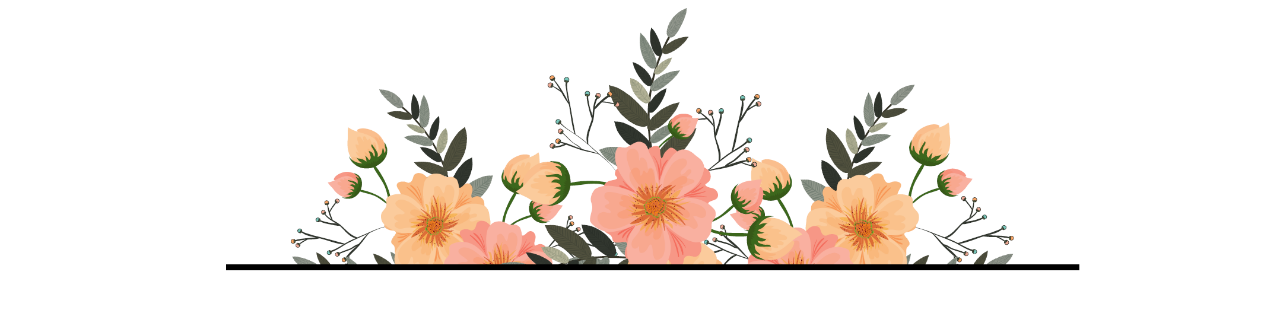
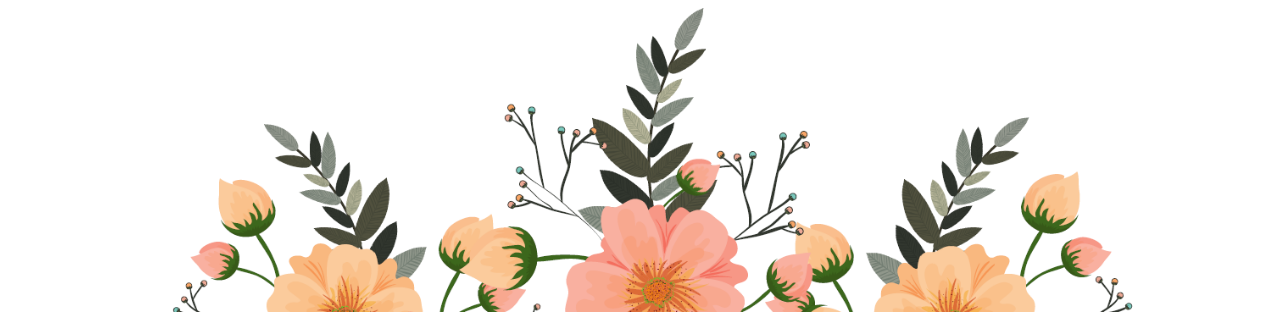
Before and after one commit to CarterGSmith/MenuQR, a plain HTML site: page index.html in a window 1280 px wide. Shown: the top 312 px of the page. Drawn offline with nearby package versions, Linux system fonts and the light colour scheme.

Commit message:
Make images bigger on handheld

```diff
--- a/style.css
+++ b/style.css
@@ -9,7 +9,9 @@ body {
 
 body::-webkit-scrollbar {
     display: none;
-  }
+}
+
+
 
 .contentBox {
     display: flex;
@@ -62,6 +64,12 @@ img {
     width: 70%;
 }
 
+@media (pointer:none), (pointer:coarse) {
+    img {
+        width: 100%;
+    }
+}
+
 #bottom {
     margin-top: 2rem;
 }
```
